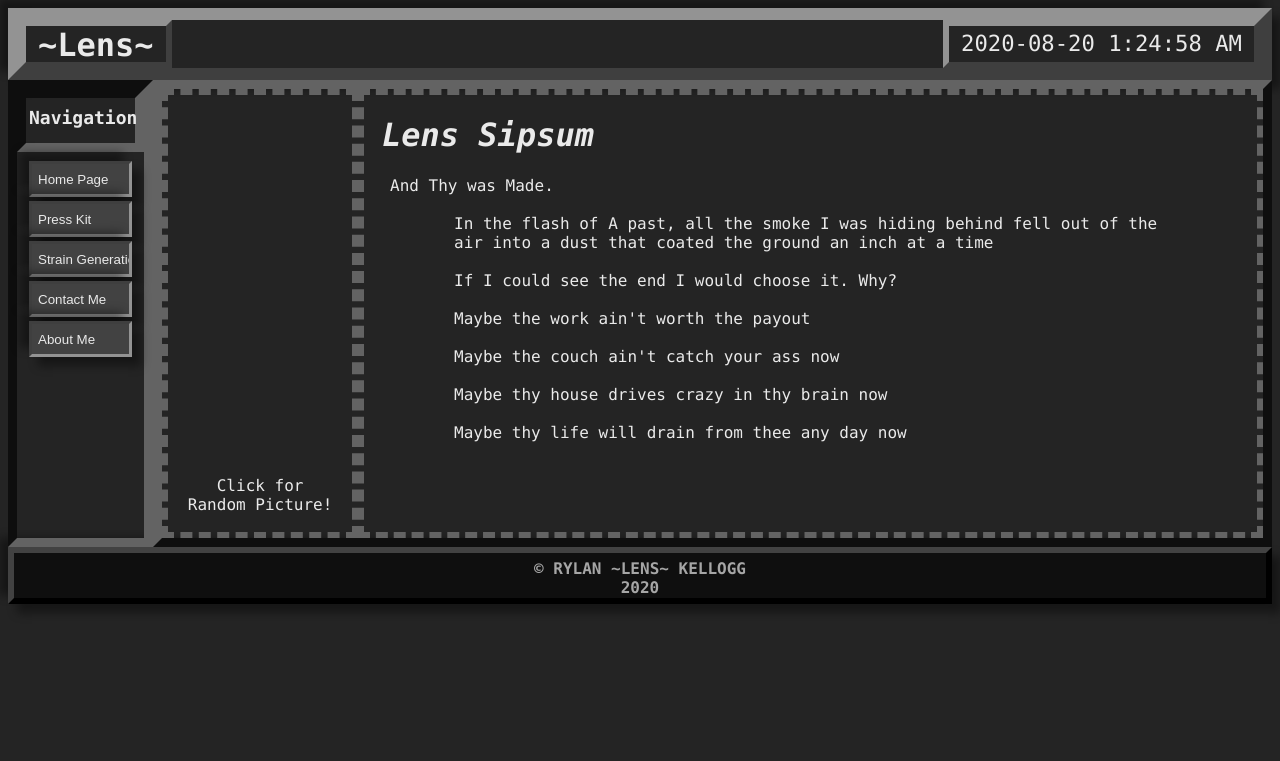
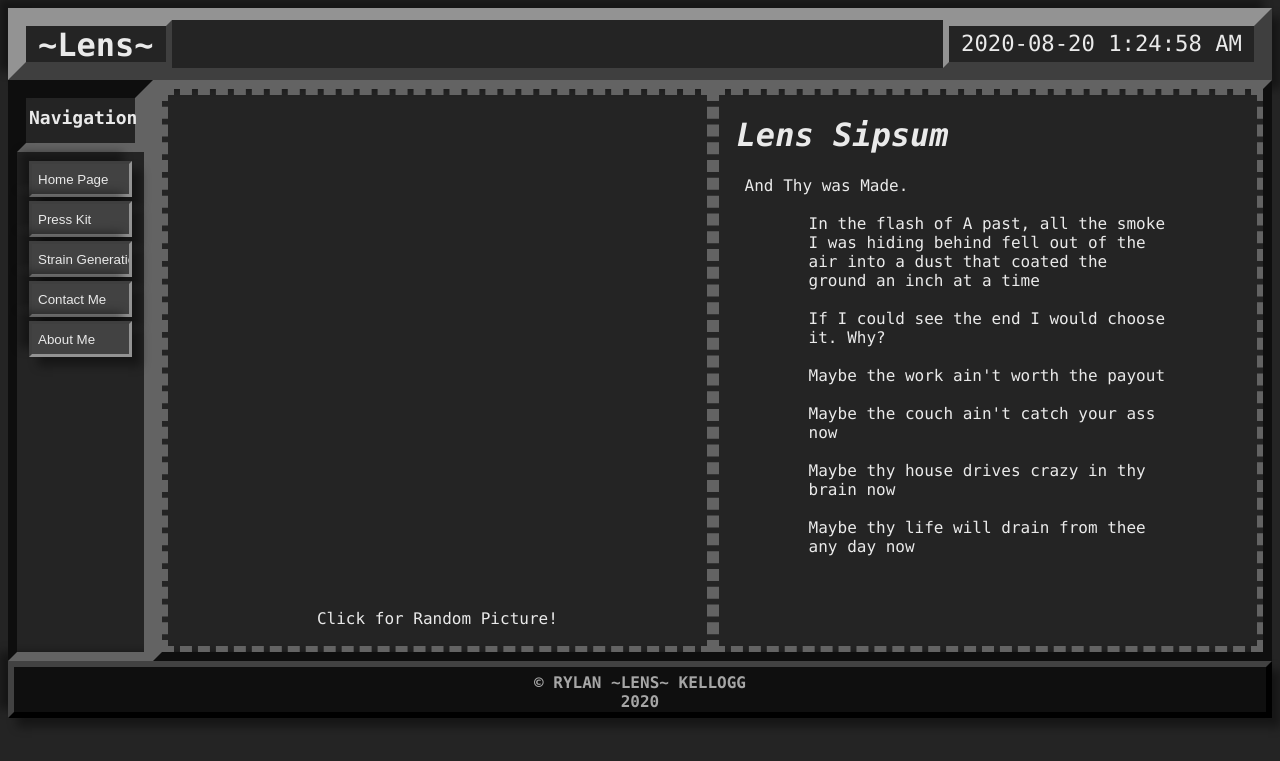
Before and after one commit to LensPlaysGames/LensSite, a PHP site: page / in a window 1280 px wide. Shown: the top 761 px of the page. Run offline with PHP 8.4, Linux system fonts and the light colour scheme.

Commit message:
And we're Back
OHGOD

```diff
--- a/CSS/StyleSheet1.css
+++ b/CSS/StyleSheet1.css
@@ -52,6 +52,7 @@
 }
 
 .contentcont {
+    width: 100%;
     float: left;
     display: flex;
     flex-direction: column;
@@ -61,6 +62,7 @@
 }
 
 .contenttxt {
+    width: 100%;
     float: left;
     display: flex;
     flex-direction: column;
@@ -140,10 +142,6 @@ a {
 .imgkeepaspect {
     max-width: 18vmax;
     height: auto;
-}
-
-.nomaxwidth {
-    max-width: none;
 }
 
 .maxwidth {
```
